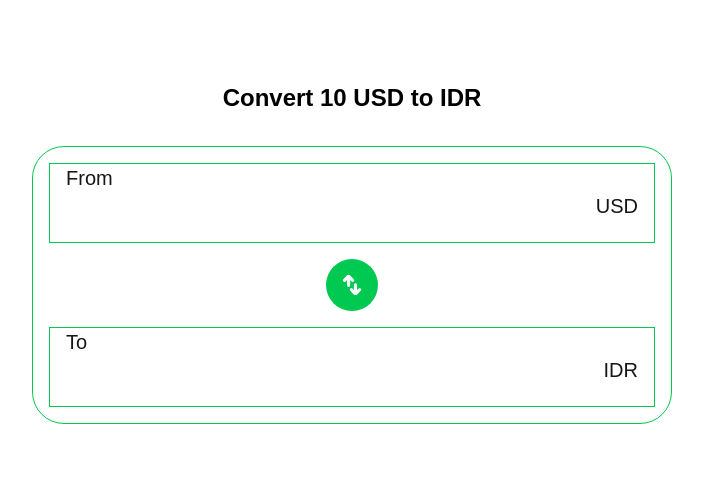
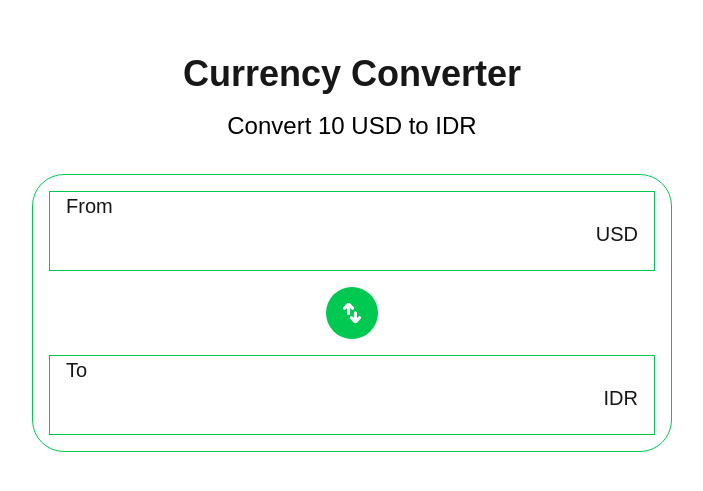
Before and after one commit to adityafadhilh/currency-converter-next, a Next.js app: page / in a window 1280 px wide. Shown: the part 147-638 px from the top of the page, without its empty margins (288-991 px from the left). Built offline with nearby package versions, Linux system fonts and the light colour scheme.

Commit message:
adjust title h1

```diff
--- a/app/page.tsx
+++ b/app/page.tsx
@@ -3,7 +3,8 @@ import Image from "next/image";
 export default function Home() {
   return (
     <div className="flex flex-col items-center justify-center h-screen">
-      <h1 className="text-2xl mb-8 font-bold text-black">Convert 10 USD to IDR</h1>
+      <h1 className="text-4xl font-bold mb-4">Currency Converter</h1>
+      <h1 className="text-2xl mb-8 text-black">Convert 10 USD to IDR</h1>
       <div className="border border-green-500 md:w-1/2 h-fit space-y-4 rounded-4xl flex flex-col p-4">
         <div className="flex flex-col border h-20 border-green-500">
           <p className="text-xl relative left-4">From</p>
```
